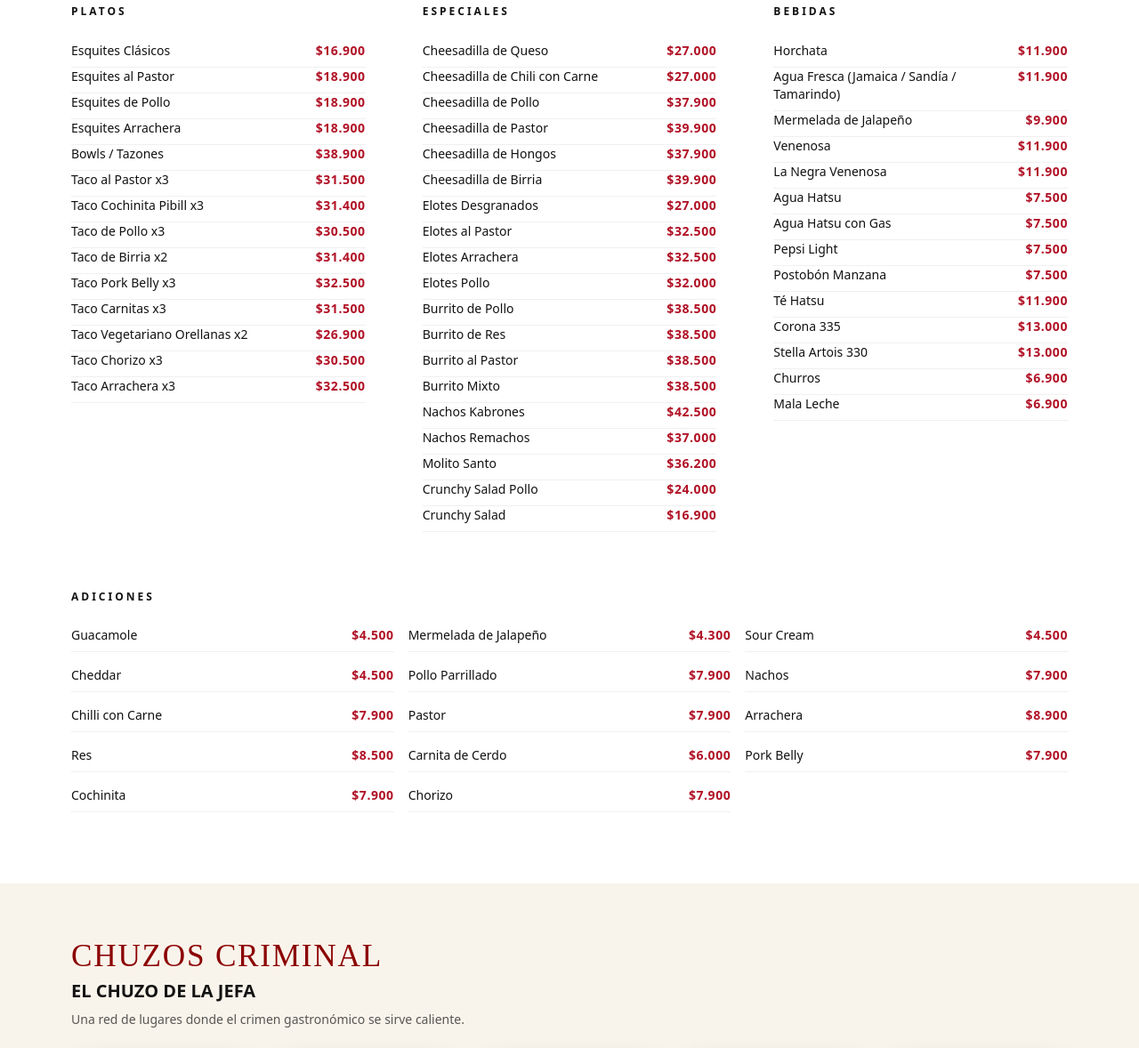
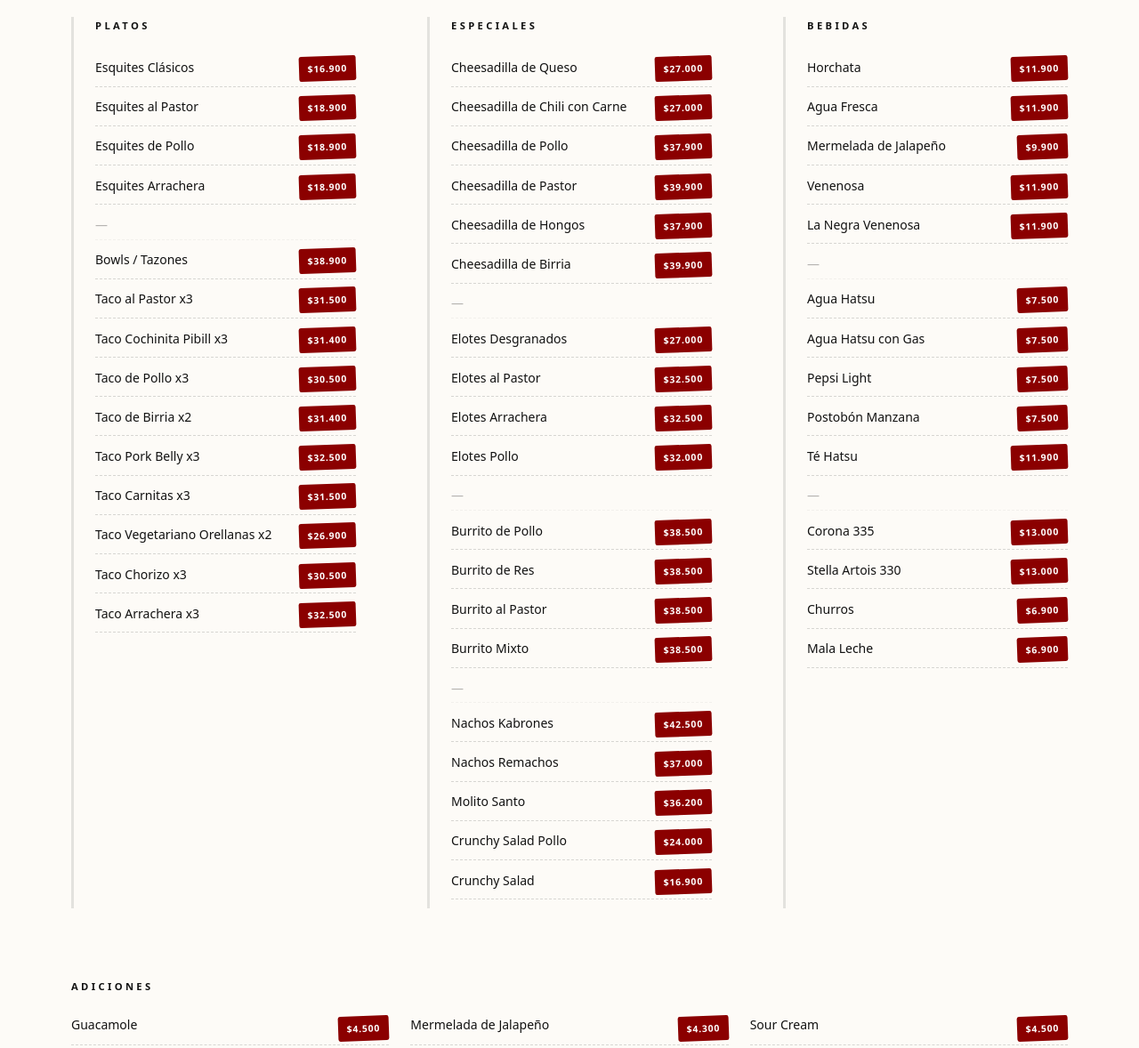
Before and after one commit to jkfsjkfs/CRIMINAL-v3, a plain HTML site: page index.html in a window 1280 px wide. Shown: the part 3616-4794 px from the top of the page at 89% size. Drawn offline with nearby package versions, Linux system fonts and the light colour scheme; a web font is replaced by a local one.

Commit message:
Cambios de menu

```diff
--- a/index.html
+++ b/index.html
@@ -321,12 +321,11 @@
 
 
 
-
   <!-- MENÚ -->
-<section id="menu" class="py-20 bg-white">
+<section id="menu" class="py-24 bg-[#fdfbf7]">
   <div class="max-w-6xl mx-auto px-4">
 
-    <!-- HEADER -->
+  <!-- HEADER -->
     <div class="mb-12">
       <p class="titulo-criminal text-criminalRed mb-2">
         CARTA CRIMINAL
@@ -340,106 +339,122 @@
     </div>
 
     <!-- GRID -->
-    <div class="grid md:grid-cols-3 gap-16 text-sm">
+    <div class="grid md:grid-cols-3 gap-20 text-sm">
 
-      <!-- PLATOS -->
-      <div>
-        <h3 class="menu-title">PLATOS</h3>
-        <ul class="menu-list">
-          <li><span>Esquites Clásicos</span><span>$16.900</span></li>
-          <li><span>Esquites al Pastor</span><span>$18.900</span></li>
-          <li><span>Esquites de Pollo</span><span>$18.900</span></li>
-          <li><span>Esquites Arrachera</span><span>$18.900</span></li>
+      <!-- BLOQUE -->
+      <div class="menu-file">
+        <h3 class="file-title">PLATOS</h3>
+        <ul class="file-list">
 
-          <li><span>Bowls / Tazones</span><span>$38.900</span></li>
+          <li><span>Esquites Clásicos</span><span class="price-stamp">$16.900</span></li>
+          <li><span>Esquites al Pastor</span><span class="price-stamp">$18.900</span></li>
+          <li><span>Esquites de Pollo</span><span class="price-stamp">$18.900</span></li>
+          <li><span>Esquites Arrachera</span><span class="price-stamp">$18.900</span></li>
 
-          <li><span>Taco al Pastor x3</span><span>$31.500</span></li>
-          <li><span>Taco Cochinita Pibill x3</span><span>$31.400</span></li>
-          <li><span>Taco de Pollo x3</span><span>$30.500</span></li>
-          <li><span>Taco de Birria x2</span><span>$31.400</span></li>
-          <li><span>Taco Pork Belly x3</span><span>$32.500</span></li>
-          <li><span>Taco Carnitas x3</span><span>$31.500</span></li>
-          <li><span>Taco Vegetariano Orellanas x2</span><span>$26.900</span></li>
-          <li><span>Taco Chorizo x3</span><span>$30.500</span></li>
-          <li><span>Taco Arrachera x3</span><span>$32.500</span></li>
+          <li class="separator">—</li>
+
+          <li><span>Bowls / Tazones</span><span class="price-stamp">$38.900</span></li>
+
+          <li><span>Taco al Pastor x3</span><span class="price-stamp">$31.500</span></li>
+          <li><span>Taco Cochinita Pibill x3</span><span class="price-stamp">$31.400</span></li>
+          <li><span>Taco de Pollo x3</span><span class="price-stamp">$30.500</span></li>
+          <li><span>Taco de Birria x2</span><span class="price-stamp">$31.400</span></li>
+          <li><span>Taco Pork Belly x3</span><span class="price-stamp">$32.500</span></li>
+          <li><span>Taco Carnitas x3</span><span class="price-stamp">$31.500</span></li>
+          <li><span>Taco Vegetariano Orellanas x2</span><span class="price-stamp">$26.900</span></li>
+          <li><span>Taco Chorizo x3</span><span class="price-stamp">$30.500</span></li>
+          <li><span>Taco Arrachera x3</span><span class="price-stamp">$32.500</span></li>
+
         </ul>
       </div>
 
-      <!-- ESPECIALES -->
-      <div>
-        <h3 class="menu-title">ESPECIALES</h3>
-        <ul class="menu-list">
-          <li><span>Cheesadilla de Queso</span><span>$27.000</span></li>
-          <li><span>Cheesadilla de Chili con Carne</span><span>$27.000</span></li>
-          <li><span>Cheesadilla de Pollo</span><span>$37.900</span></li>
-          <li><span>Cheesadilla de Pastor</span><span>$39.900</span></li>
-          <li><span>Cheesadilla de Hongos</span><span>$37.900</span></li>
-          <li><span>Cheesadilla de Birria</span><span>$39.900</span></li>
+      <!-- BLOQUE -->
+      <div class="menu-file">
+        <h3 class="file-title">ESPECIALES</h3>
+        <ul class="file-list">
 
-          <li><span>Elotes Desgranados</span><span>$27.000</span></li>
-          <li><span>Elotes al Pastor</span><span>$32.500</span></li>
-          <li><span>Elotes Arrachera</span><span>$32.500</span></li>
-          <li><span>Elotes Pollo</span><span>$32.000</span></li>
+          <li><span>Cheesadilla de Queso</span><span class="price-stamp">$27.000</span></li>
+          <li><span>Cheesadilla de Chili con Carne</span><span class="price-stamp">$27.000</span></li>
+          <li><span>Cheesadilla de Pollo</span><span class="price-stamp">$37.900</span></li>
+          <li><span>Cheesadilla de Pastor</span><span class="price-stamp">$39.900</span></li>
+          <li><span>Cheesadilla de Hongos</span><span class="price-stamp">$37.900</span></li>
+          <li><span>Cheesadilla de Birria</span><span class="price-stamp">$39.900</span></li>
 
-          <li><span>Burrito de Pollo</span><span>$38.500</span></li>
-          <li><span>Burrito de Res</span><span>$38.500</span></li>
-          <li><span>Burrito al Pastor</span><span>$38.500</span></li>
-          <li><span>Burrito Mixto</span><span>$38.500</span></li>
+          <li class="separator">—</li>
 
-          <li><span>Nachos Kabrones</span><span>$42.500</span></li>
-          <li><span>Nachos Remachos</span><span>$37.000</span></li>
+          <li><span>Elotes Desgranados</span><span class="price-stamp">$27.000</span></li>
+          <li><span>Elotes al Pastor</span><span class="price-stamp">$32.500</span></li>
+          <li><span>Elotes Arrachera</span><span class="price-stamp">$32.500</span></li>
+          <li><span>Elotes Pollo</span><span class="price-stamp">$32.000</span></li>
 
-          <li><span>Molito Santo</span><span>$36.200</span></li>
-          <li><span>Crunchy Salad Pollo</span><span>$24.000</span></li>
-          <li><span>Crunchy Salad</span><span>$16.900</span></li>
+          <li class="separator">—</li>
+
+          <li><span>Burrito de Pollo</span><span class="price-stamp">$38.500</span></li>
+          <li><span>Burrito de Res</span><span class="price-stamp">$38.500</span></li>
+          <li><span>Burrito al Pastor</span><span class="price-stamp">$38.500</span></li>
+          <li><span>Burrito Mixto</span><span class="price-stamp">$38.500</span></li>
+
+          <li class="separator">—</li>
+
+          <li><span>Nachos Kabrones</span><span class="price-stamp">$42.500</span></li>
+          <li><span>Nachos Remachos</span><span class="price-stamp">$37.000</span></li>
+
+          <li><span>Molito Santo</span><span class="price-stamp">$36.200</span></li>
+          <li><span>Crunchy Salad Pollo</span><span class="price-stamp">$24.000</span></li>
+          <li><span>Crunchy Salad</span><span class="price-stamp">$16.900</span></li>
+
         </ul>
       </div>
 
-      <!-- BEBIDAS -->
-      <div>
-        <h3 class="menu-title">BEBIDAS</h3>
-        <ul class="menu-list">
-          <li><span>Horchata</span><span>$11.900</span></li>
-          <li><span>Agua Fresca (Jamaica / Sandía / Tamarindo)</span><span>$11.900</span></li>
+      <!-- BLOQUE -->
+      <div class="menu-file">
+        <h3 class="file-title">BEBIDAS</h3>
+        <ul class="file-list">
 
-          <li><span>Mermelada de Jalapeño</span><span>$9.900</span></li>
-          <li><span>Venenosa</span><span>$11.900</span></li>
-          <li><span>La Negra Venenosa</span><span>$11.900</span></li>
+          <li><span>Horchata</span><span class="price-stamp">$11.900</span></li>
+          <li><span>Agua Fresca</span><span class="price-stamp">$11.900</span></li>
+          <li><span>Mermelada de Jalapeño</span><span class="price-stamp">$9.900</span></li>
+          <li><span>Venenosa</span><span class="price-stamp">$11.900</span></li>
+          <li><span>La Negra Venenosa</span><span class="price-stamp">$11.900</span></li>
+          <li class="separator">—</li>
 
-          <li><span>Agua Hatsu</span><span>$7.500</span></li>
-          <li><span>Agua Hatsu con Gas</span><span>$7.500</span></li>
-          <li><span>Pepsi Light</span><span>$7.500</span></li>
-          <li><span>Postobón Manzana</span><span>$7.500</span></li>
-          <li><span>Té Hatsu</span><span>$11.900</span></li>
+          <li><span>Agua Hatsu</span><span class="price-stamp">$7.500</span></li>
+          <li><span>Agua Hatsu con Gas</span><span class="price-stamp">$7.500</span></li>
+          <li><span>Pepsi Light</span><span class="price-stamp">$7.500</span></li>
+          <li><span>Postobón Manzana</span><span class="price-stamp">$7.500</span></li>
+          <li><span>Té Hatsu</span><span class="price-stamp">$11.900</span></li>
 
-          <li><span>Corona 335</span><span>$13.000</span></li>
-          <li><span>Stella Artois 330</span><span>$13.000</span></li>
+          <li class="separator">—</li>
 
-          <li><span>Churros</span><span>$6.900</span></li>
-          <li><span>Mala Leche</span><span>$6.900</span></li>
+          <li><span>Corona 335</span><span class="price-stamp">$13.000</span></li>
+          <li><span>Stella Artois 330</span><span class="price-stamp">$13.000</span></li>
+
+          <li><span>Churros</span><span class="price-stamp">$6.900</span></li>
+          <li><span>Mala Leche</span><span class="price-stamp">$6.900</span></li>
+
         </ul>
       </div>
 
     </div>
 
     <!-- ADICIONES -->
-    <div class="mt-16">
-      <h3 class="menu-title">ADICIONES</h3>
-      <div class="grid sm:grid-cols-2 md:grid-cols-3 gap-4 text-sm">
-        <div class="menu-addon"><span>Guacamole</span><span>$4.500</span></div>
-        <div class="menu-addon"><span>Mermelada de Jalapeño</span><span>$4.300</span></div>
-        <div class="menu-addon"><span>Sour Cream</span><span>$4.500</span></div>
-        <div class="menu-addon"><span>Cheddar</span><span>$4.500</span></div>
-        <div class="menu-addon"><span>Pollo Parrillado</span><span>$7.900</span></div>
-        <div class="menu-addon"><span>Nachos</span><span>$7.900</span></div>
-        <div class="menu-addon"><span>Chilli con Carne</span><span>$7.900</span></div>
-        <div class="menu-addon"><span>Pastor</span><span>$7.900</span></div>
-        <div class="menu-addon"><span>Arrachera</span><span>$8.900</span></div>
-        <div class="menu-addon"><span>Res</span><span>$8.500</span></div>
-        <div class="menu-addon"><span>Carnita de Cerdo</span><span>$6.000</span></div>
-        <div class="menu-addon"><span>Pork Belly</span><span>$7.900</span></div>
-        <div class="menu-addon"><span>Cochinita</span><span>$7.900</span></div>
-        <div class="menu-addon"><span>Chorizo</span><span>$7.900</span></div>
+    <div class="mt-20">
+      <h3 class="file-title">ADICIONES</h3>
+      <div class="grid sm:grid-cols-2 md:grid-cols-3 gap-6 text-sm">
+        <div class="addon">Guacamole <span class="price-stamp">$4.500</span></div>
+        <div class="addon">Mermelada de Jalapeño <span class="price-stamp">$4.300</span></div>
+        <div class="addon">Sour Cream <span class="price-stamp">$4.500</span></div>
+        <div class="addon">Cheddar <span class="price-stamp">$4.500</span></div>
+        <div class="addon">Pollo Parrillado <span class="price-stamp">$7.900</span></div>
+        <div class="addon">Nachos <span class="price-stamp">$7.900</span></div>
+        <div class="addon">Chilli con Carne <span class="price-stamp">$7.900</span></div>
+        <div class="addon">Pastor <span class="price-stamp">$7.900</span></div>
+        <div class="addon">Arrachera <span class="price-stamp">$8.900</span></div>
+        <div class="addon">Res <span class="price-stamp">$8.500</span></div>
+        <div class="addon">Carnita de Cerdo <span class="price-stamp">$6.000</span></div>
+        <div class="addon">Pork Belly <span class="price-stamp">$7.900</span></div>
+        <div class="addon">Cochinita <span class="price-stamp">$7.900</span></div>
+        <div class="addon">Chorizo <span class="price-stamp">$7.900</span></div>
       </div>
     </div>
 
@@ -447,27 +462,50 @@
 </section>
 
 <style>
-.menu-title {
-  font-size: 0.75rem;
-  letter-spacing: 0.25em;
-  font-weight: 600;
+.menu-file {
+  border-left: 3px solid rgba(0,0,0,0.1);
+  padding-left: 1.5rem;
+}
+
+.file-title {
+  font-size: 0.7rem;
+  letter-spacing: 0.3em;
+  font-weight: 700;
   margin-bottom: 1.5rem;
   text-transform: uppercase;
 }
 
-.menu-list li,
-.menu-addon {
+.file-list li {
   display: flex;
   justify-content: space-between;
-  padding-bottom: 0.5rem;
-  border-bottom: 1px solid rgba(0,0,0,0.06);
+  align-items: baseline;
+  border-bottom: 1px dashed rgba(0,0,0,0.15);
+  padding-bottom: 0.35rem;
+  margin-bottom: 0.6rem;
 }
 
-.menu-list li span:last-child,
-.menu-addon span:last-child {
-  font-weight: 600;
-  color: #b11226;
-  letter-spacing: 0.04em;
+
+.separator {
+  opacity: 0.3;
+  margin: 0.8rem 0;
+}
+
+.price-stamp {
+  background: #8B0000;
+  color: #fff;
+  font-size: 0.65rem;
+  font-weight: 700;
+  padding: 0.25rem 0.6rem;
+  border-radius: 0.15rem;
+  letter-spacing: 0.08em;
+  transform: rotate(-2deg);
+}
+
+.addon {
+  display: flex;
+  justify-content: space-between;
+  border-bottom: 1px dashed rgba(0,0,0,0.15);
+  padding-bottom: 0.3rem;
 }
 </style>
 
```
